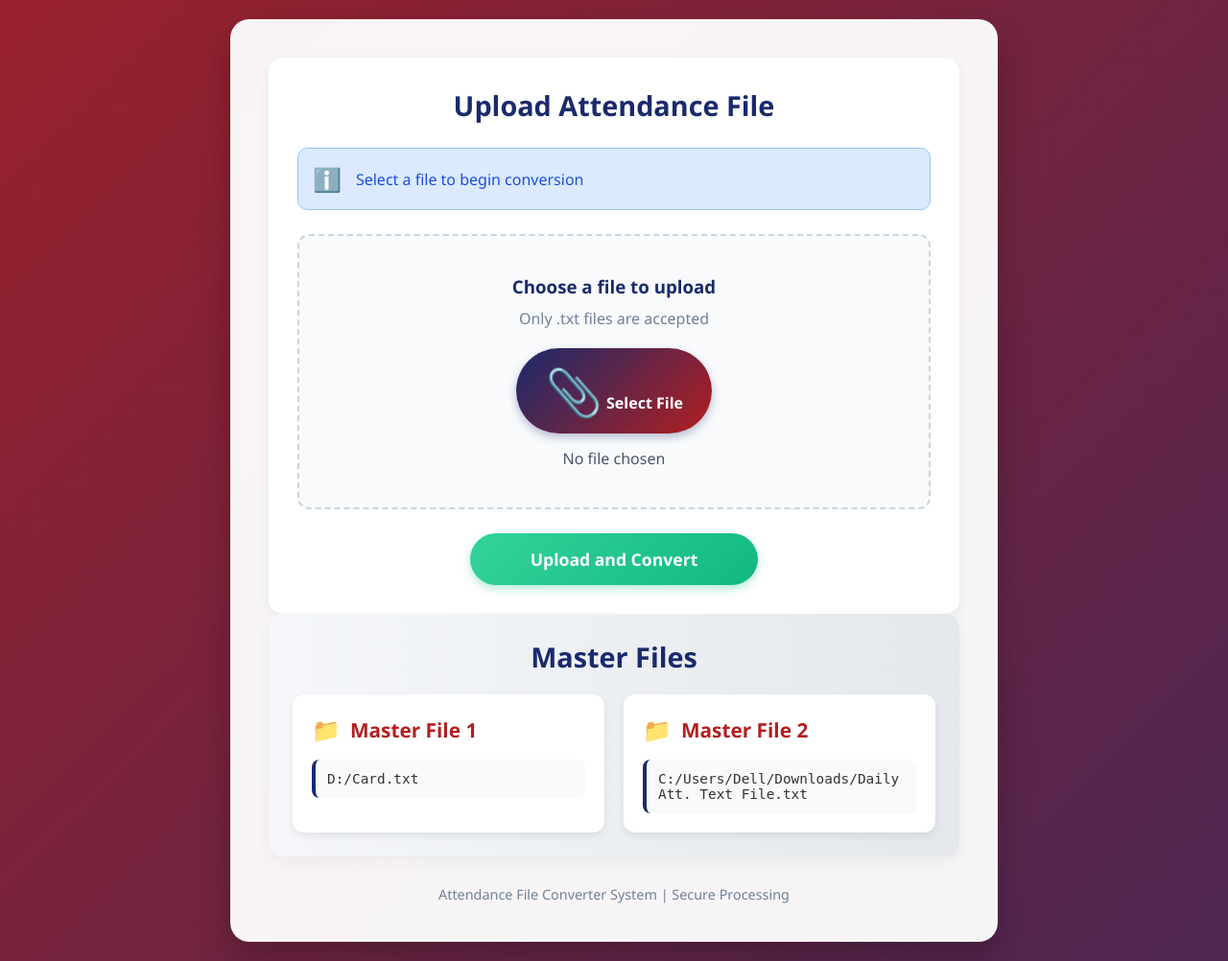
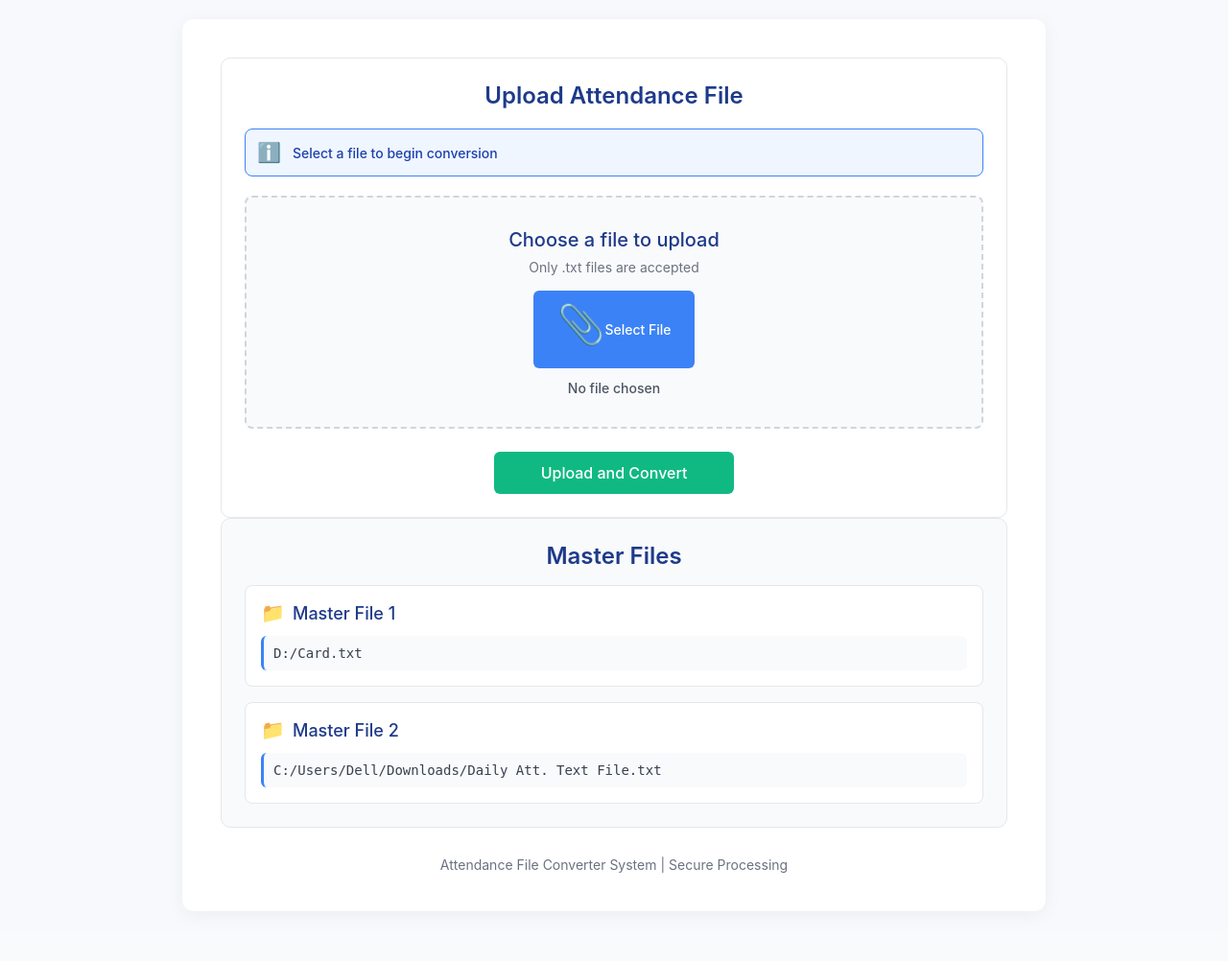
Before and after one commit to luci1927/Attendance-File-Convertor, a PHP site: page / in a window 1280 px wide. Shown: the whole page at 96% size. After the commit the page ends 910 px from the top, so only its background shows below. Run offline with PHP 8.4, Linux system fonts and the light colour scheme.

Commit message:
Update styles.css

```diff
--- a/styles.css
+++ b/styles.css
@@ -2,13 +2,11 @@
     margin: 0;
     padding: 0;
     box-sizing: border-box;
-    font-family: 'Segoe UI', Tahoma, Geneva, Verdana, sans-serif;
+    font-family: 'Inter', -apple-system, BlinkMacSystemFont, 'Segoe UI', Roboto, sans-serif;
 }
 
 body {
-    background: linear-gradient(135deg, #1a2a6c, #b21f1f, #1a2a6c);
-    background-size: 400% 400%;
-    animation: gradientBG 15s ease infinite;
+    background: #f7f9fc;
     min-height: 100vh;
     display: flex;
     justify-content: center;
@@ -16,168 +14,149 @@ body {
     padding: 20px;
 }
 
-@keyframes gradientBG {
-    0% { background-position: 0% 50%; }
-    50% { background-position: 100% 50%; }
-    100% { background-position: 0% 50%; }
-}
-
 .container {
-    background: rgba(255, 255, 255, 0.95);
-    border-radius: 20px;
-    box-shadow: 0 15px 35px rgba(0, 0, 0, 0.25);
+    background: #ffffff;
+    border-radius: 12px;
+    box-shadow: 0 4px 20px rgba(0, 0, 0, 0.05);
     width: 100%;
-    max-width: 800px;
+    max-width: 900px;
     padding: 40px;
     position: relative;
-    overflow: hidden;
-}
-
-.container::before {
-    content: '';
-    position: absolute;
-    top: -50%;
-    left: -50%;
-    width: 200%;
-    height: 200%;
-    background: radial-gradient(circle, rgba(255,255,255,0.1) 0%, rgba(255,255,255,0) 70%);
-    z-index: 0;
 }
 
 .header {
     text-align: center;
     margin-bottom: 30px;
-    position: relative;
-    z-index: 1;
 }
 
 .header h1 {
-    color: #1a2a6c;
-    font-size: 2.5rem;
-    margin-bottom: 10px;
-    text-shadow: 2px 2px 4px rgba(0,0,0,0.1);
+    color: #1e3a8a;
+    font-size: 2.25rem;
+    font-weight: 700;
+    margin-bottom: 12px;
 }
 
 .header p {
-    color: #555;
-    font-size: 1.1rem;
+    color: #6b7280;
+    font-size: 1rem;
     max-width: 600px;
     margin: 0 auto;
-    line-height: 1.6;
+    line-height: 1.5;
 }
 
 .master-files {
-    background: linear-gradient(to right, #f5f7fa, #e4e7eb);
-    border-radius: 15px;
-    padding: 25px;
+    background: #f9fafb;
+    border-radius: 10px;
+    padding: 24px;
     margin-bottom: 30px;
-    box-shadow: 0 5px 15px rgba(0,0,0,0.05);
-    position: relative;
-    z-index: 1;
+    border: 1px solid #e5e7eb;
 }
 
 .master-files h2 {
-    color: #1a2a6c;
-    font-size: 1.8rem;
-    margin-bottom: 20px;
+    color: #1e3a8a;
+    font-size: 1.5rem;
+    font-weight: 600;
+    margin-bottom: 16px;
     text-align: center;
 }
 
 .file-list {
     display: grid;
-    grid-template-columns: 1fr 1fr;
-    gap: 20px;
+    grid-template-columns: 1fr;
+    gap: 16px;
 }
 
-@media (max-width: 768px) {
+@media (min-width: 768px) {
     .file-list {
         grid-template-columns: 1fr;
     }
 }
 
 .file-item {
-    background: white;
-    border-radius: 12px;
-    padding: 20px;
-    box-shadow: 0 4px 8px rgba(0,0,0,0.08);
-    transition: transform 0.3s ease, box-shadow 0.3s ease;
+    background: #ffffff;
+    border-radius: 8px;
+    padding: 16px;
+    border: 1px solid #e5e7eb;
+    transition: transform 0.2s ease, box-shadow 0.2s ease;
 }
 
 .file-item:hover {
-    transform: translateY(-5px);
-    box-shadow: 0 8px 16px rgba(0,0,0,0.1);
+    transform: translateY(-2px);
+    box-shadow: 0 4px 12px rgba(0, 0, 0, 0.05);
 }
 
 .file-item h3 {
-    color: #b21f1f;
-    font-size: 1.3rem;
-    margin-bottom: 15px;
+    color: #1e3a8a;
+    font-size: 1.125rem;
+    font-weight: 500;
+    margin-bottom: 12px;
     display: flex;
     align-items: center;
 }
 
 .file-item h3 .icon {
-    margin-right: 10px;
-    color: #1a2a6c;
-    font-size: 1.5rem;
+    margin-right: 8px;
+    color: #3b82f6;
+    font-size: 1.25rem;
 }
 
 .file-path {
-    background: #f8f9fa;
-    border-radius: 8px;
-    padding: 12px;
-    font-family: monospace;
-    font-size: 0.9rem;
+    background: #f9fafb;
+    border-radius: 6px;
+    padding: 10px;
+    font-family: 'Fira Code', monospace;
+    font-size: 0.875rem;
+    color: #374151;
+    border-left: 3px solid #3b82f6;
     word-break: break-all;
-    color: #333;
-    border-left: 4px solid #1a2a6c;
 }
 
 .upload-section {
-    background: white;
-    border-radius: 15px;
-    padding: 30px;
-    box-shadow: 0 5px 15px rgba(0,0,0,0.05);
-    position: relative;
-    z-index: 1;
+    background: #ffffff;
+    border-radius: 10px;
+    padding: 24px;
+    border: 1px solid #e5e7eb;
 }
 
 .upload-section h2 {
-    color: #1a2a6c;
-    font-size: 1.8rem;
-    margin-bottom: 20px;
+    color: #1e3a8a;
+    font-size: 1.5rem;
+    font-weight: 600;
+    margin-bottom: 16px;
     text-align: center;
 }
 
 .upload-box {
-    border: 2px dashed #cbd5e0;
-    border-radius: 12px;
-    padding: 40px 20px;
+    border: 2px dashed #d1d5db;
+    border-radius: 8px;
+    padding: 32px;
     text-align: center;
-    transition: border-color 0.3s;
-    margin-bottom: 25px;
-    position: relative;
-    background: #f8fafc;
+    margin-bottom: 24px;
+    background: #f9fafb;
+    transition: border-color 0.2s ease;
 }
 
 .upload-box:hover {
-    border-color: #1a2a6c;
+    border-color: #3b82f6;
 }
 
 .upload-box .icon {
-    font-size: 3rem;
-    color: #1a2a6c;
-    margin-bottom: 15px;
+    font-size: 2.5rem;
+    color: #3b82f6;
+    margin-bottom: 12px;
 }
 
 .upload-box h3 {
-    color: #1a2a6c;
-    margin-bottom: 10px;
+    color: #1e3a8a;
+    font-size: 1.25rem;
+    font-weight: 500;
+    margin-bottom: 8px;
 }
 
 .upload-box p {
-    color: #718096;
-    margin-bottom: 20px;
+    color: #6b7280;
+    font-size: 0.875rem;
+    margin-bottom: 16px;
 }
 
 .file-input-wrapper {
@@ -186,21 +165,21 @@ body {
 }
 
 .file-label {
-    background: linear-gradient(135deg, #1a2a6c, #b21f1f);
-    color: white;
-    padding: 12px 30px;
-    border-radius: 50px;
+    background: #3b82f6;
+    color: #ffffff;
+    padding: 10px 24px;
+    border-radius: 6px;
     cursor: pointer;
-    font-weight: 600;
-    font-size: 1rem;
-    display: inline-block;
-    transition: all 0.3s ease;
-    box-shadow: 0 4px 10px rgba(26, 42, 108, 0.3);
+    font-weight: 500;
+    font-size: 0.875rem;
+    display: inline-flex;
+    align-items: center;
+    transition: background 0.2s ease, transform 0.2s ease;
 }
 
 .file-label:hover {
-    transform: translateY(-3px);
-    box-shadow: 0 6px 15px rgba(26, 42, 108, 0.4);
+    background: #2563eb;
+    transform: translateY(-2px);
 }
 
 .file-label:active {
@@ -218,32 +197,31 @@ body {
 }
 
 #fileName {
-    display: block;
-    margin-top: 15px;
-    color: #4a5568;
+    margin-top: 12px;
+    color: #4b5563;
+    font-size: 0.875rem;
     font-weight: 500;
 }
 
 .submit-btn {
-    background: linear-gradient(135deg, #34d399, #10b981);
-    color: white;
+    background: #10b981;
+    color: #ffffff;
     border: none;
-    border-radius: 50px;
-    padding: 15px 40px;
-    font-size: 1.1rem;
-    font-weight: 600;
+    border-radius: 6px;
+    padding: 12px 32px;
+    font-size: 1rem;
+    font-weight: 500;
     cursor: pointer;
     display: block;
     width: 100%;
-    max-width: 300px;
+    max-width: 250px;
     margin: 0 auto;
-    transition: all 0.3s ease;
-    box-shadow: 0 4px 10px rgba(16, 185, 129, 0.3);
+    transition: background 0.2s ease, transform 0.2s ease;
 }
 
 .submit-btn:hover {
-    transform: translateY(-3px);
-    box-shadow: 0 6px 15px rgba(16, 185, 129, 0.4);
+    background: #059669;
+    transform: translateY(-2px);
 }
 
 .submit-btn:active {
@@ -251,17 +229,17 @@ body {
 }
 
 .message {
-    padding: 15px;
-    border-radius: 10px;
-    margin: 25px 0;
+    padding: 12px;
+    border-radius: 8px;
+    margin: 20px 0;
     display: flex;
     align-items: center;
-    gap: 15px;
-    font-size: 1rem;
+    gap: 12px;
+    font-size: 0.875rem;
     font-weight: 500;
     opacity: 0;
-    transform: translateY(-20px);
-    transition: all 0.4s ease;
+    transform: translateY(-10px);
+    transition: all 0.3s ease;
 }
 
 .message.show {
@@ -270,46 +248,44 @@ body {
 }
 
 .error-message {
-    background-color: #fef2f2;
+    background: #fef2f2;
     color: #b91c1c;
-    border: 1px solid #ef4444;
+    border: 1px solid #f87171;
 }
 
 .success-message {
-    background-color: #ecfdf5;
+    background: #ecfdf5;
     color: #065f46;
     border: 1px solid #10b981;
 }
 
 .info-message {
-    background-color: #dbeafe;
-    color: #1d4ed8;
-    border: 1px solid #93c5fd;
+    background: #eff6ff;
+    color: #1e40af;
+    border: 1px solid #3b82f6;
 }
 
 .message .icon {
-    font-size: 1.5rem;
+    font-size: 1.25rem;
 }
 
 .footer {
     text-align: center;
-    margin-top: 30px;
-    color: #718096;
-    font-size: 0.9rem;
-    position: relative;
-    z-index: 1;
+    margin-top: 24px;
+    color: #6b7280;
+    font-size: 0.875rem;
 }
 
 @media (max-width: 600px) {
     .container {
-        padding: 25px;
+        padding: 20px;
     }
 
     .header h1 {
-        font-size: 2rem;
+        font-size: 1.75rem;
     }
 
     .master-files, .upload-section {
-        padding: 20px;
+        padding: 16px;
     }
 }
```
